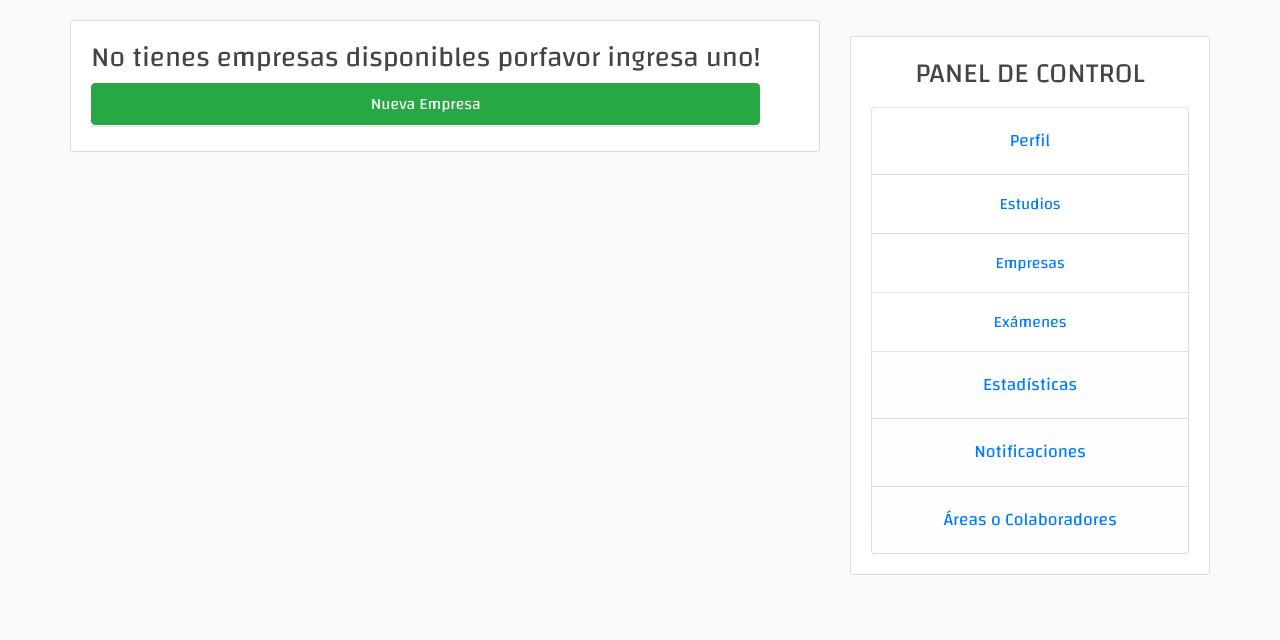
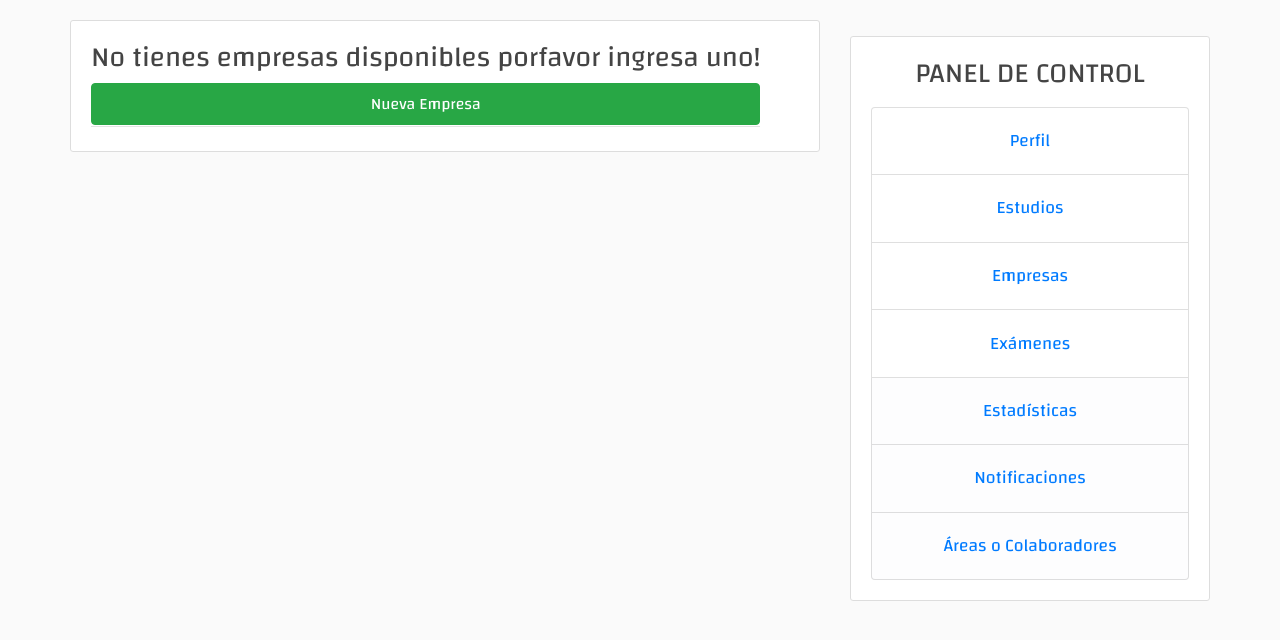
Before and after one commit to jatobrun/medapp, a Flask app: page /empresas in a window 1280 px wide. Shown: the part 60-700 px from the top of the page. Run offline with Flask 2, Linux system fonts and the light colour scheme; the visitor is signed in with stand-in values (Sample User, id 1); data that the repository does not hold is empty; some libraries are stand-ins or nearby versions.

Commit message:
tamaño de letra

```diff
--- a/src/static/main10.css
+++ b/src/static/main10.css
@@ -41,6 +41,10 @@ h6 {
 .exepcion{
   transform: translate3d(0px,63px,0px)!important;
   text-align: center;
+}
+
+.margin-corr{
+  margin: 3.5px 0px 3.5px 0px;
 }
 
 .text-box{
--- a/src/templates/base.html
+++ b/src/templates/base.html
@@ -76,9 +76,10 @@
                 <a class="nav-item nav-link" href="{{url_for('perfil')}}">Perfil</a>
               </li>
               <li class="list-group-item">
-                <a class="nav-item nav-link navbar-toggler collapsed" href="#" role="button" data-toggle="collapse"
-                  data-target="#estudios-nav" aria-controls="navbarToggle" aria-label="Toggle navigation"
-                  aria-expanded="false" style="font-size: 16px!important; padding: 8px 16px!important;">
+                <a class="nav-item nav-link navbar-toggler collapsed margin-corr" href="#" role="button"
+                  data-toggle="collapse" data-target="#estudios-nav" aria-controls="navbarToggle"
+                  aria-label="Toggle navigation" aria-expanded="false"
+                  style="font-size: 100%!important; padding: 8px 16px!important;">
                   Estudios
                 </a>
                 <div id="estudios-nav" class="collapse navbar-collapse">
@@ -91,9 +92,10 @@
                 </div>
               </li>
               <li class="list-group-item">
-                <a class="nav-item nav-link navbar-toggler collapsed" href="#" role="button" data-toggle="collapse"
-                  data-target="#empresas-nav" aria-controls="navbarToggle" aria-label="Toggle navigation"
-                  aria-expanded="false" style="font-size: 16px!important; padding: 8px 16px!important;">
+                <a class="nav-item nav-link navbar-toggler collapsed margin-corr" href="#" role="button"
+                  data-toggle="collapse" data-target="#empresas-nav" aria-controls="navbarToggle"
+                  aria-label="Toggle navigation" aria-expanded="false"
+                  style="font-size: 100%!important; padding: 8px 16px!important;">
                   Empresas
                 </a>
                 <div id="empresas-nav" class="collapse navbar-collapse">
@@ -105,9 +107,10 @@
                 </div>
               </li>
               <li class="list-group-item">
-                <a class="nav-item nav-link navbar-toggler collapsed" href="#" role="button" data-toggle="collapse"
-                  data-target="#examenes-nav" aria-controls="navbarToggle" aria-label="Toggle navigation"
-                  aria-expanded="false" style="font-size: 16px!important; padding: 8px 16px!important;">
+                <a class="nav-item nav-link navbar-toggler collapsed margin-corr" href="#" role="button"
+                  data-toggle="collapse" data-target="#examenes-nav" aria-controls="navbarToggle"
+                  aria-label="Toggle navigation" aria-expanded="false"
+                  style="font-size: 100%!important; padding: 8px 16px!important;">
                   Exámenes
                 </a>
                 <div id="examenes-nav" class="collapse navbar-collapse">
```
